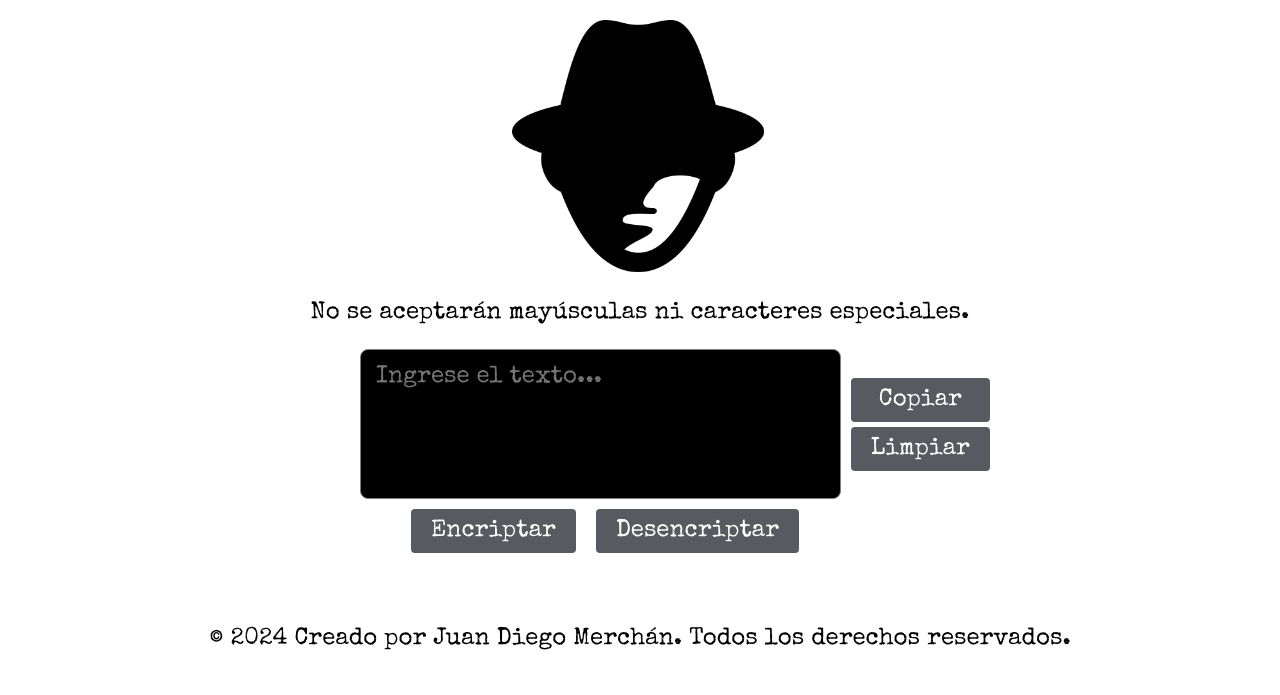
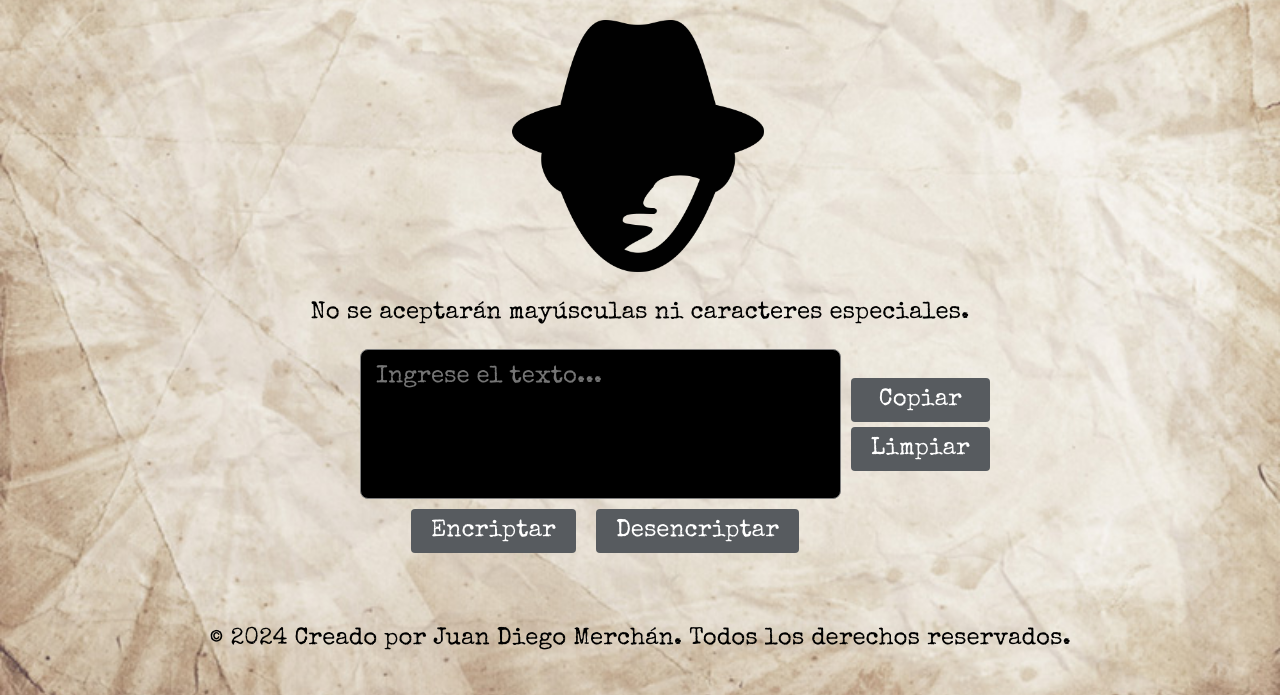
Before and after one commit to Juandmj82/Encriptador-Juan-Diego, a plain HTML site: page index.html in a window 1280 px wide. Shown: the part 105-800 px from the top of the page. Drawn offline with nearby package versions, Linux system fonts and the light colour scheme; the site is published under a folder, as on GitHub Pages, so addresses that start at the root find nothing.

Commit message:
Update styles.css
Mas intentos por que aparezca el fondo y se visualice la página correctamente

```diff
--- a/styles.css
+++ b/styles.css
@@ -1,6 +1,6 @@
 body {
     font-family: "Special Elite", Arial, sans-serif;
-    background-image: url("/Images/Paper.jpg");
+    background-image: url("Images/Paper.jpg");
     background-size: cover;
     background-repeat: no-repeat;
     background-position: center;
@@ -8,11 +8,11 @@ body {
     margin: 0;
     padding: 0;
     box-sizing: border-box;
-    height: 100vh;
+    min-height: 100vh;
     display: flex;
     flex-direction: column;
     align-items: center;
-    overflow: hidden;
+
 }
 
 header {
```
